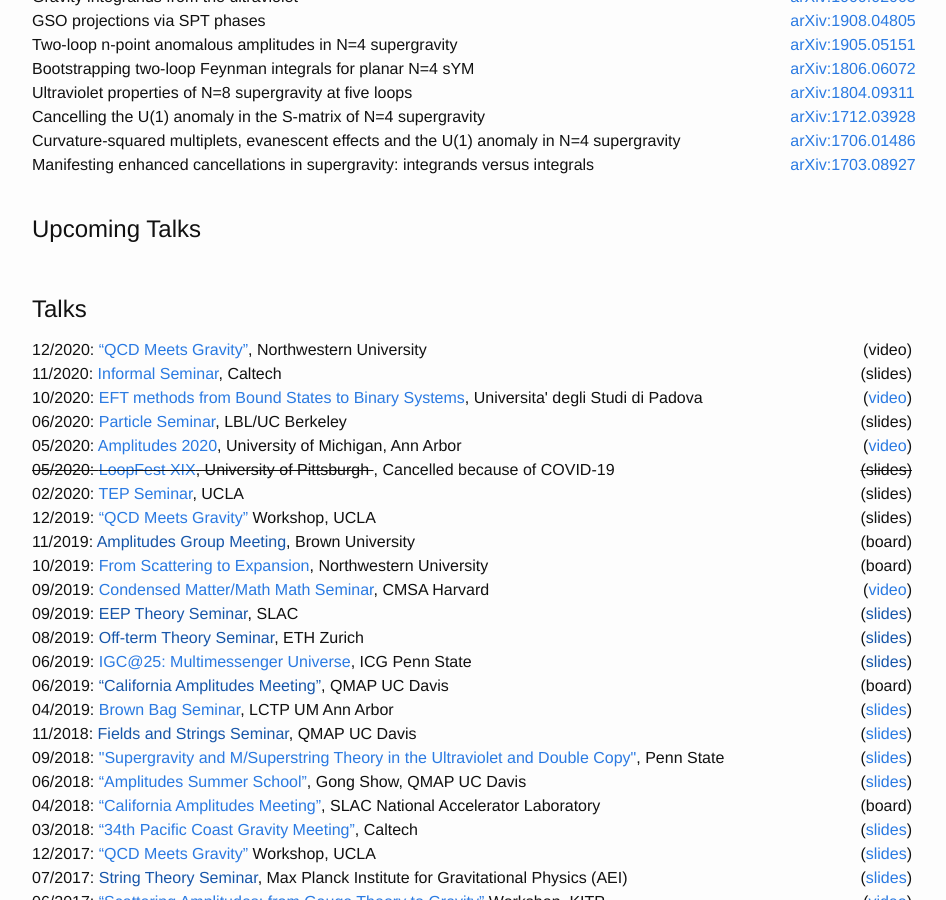
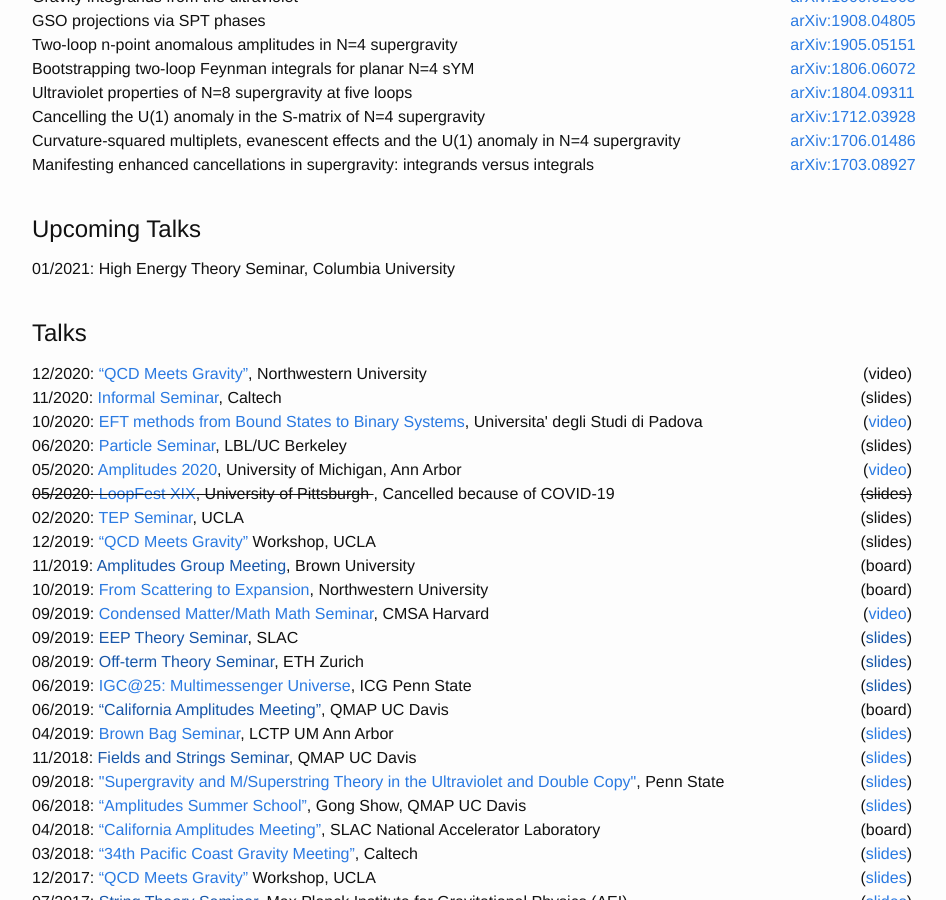
Before and after one commit to julioparra/julioparra.github.io, a Jekyll site: the page built from index.md, in a window 1280 px wide and 900 px high, scrolled down 703 px. Shown: the whole window, without its empty margins (168-1114 px from the left). Built offline with Jekyll 4.4.1, drawn with Linux system fonts in a browser that asks for light colours; nearby versions of some CDN libraries.

Commit message:
Added upcoming talk

```diff
--- a/index.md
+++ b/index.md
@@ -98,6 +98,10 @@ Office: PAB 4-737 <br>
 
 #### Upcoming Talks ####
 
+<div class="row">
+    <div class="col-10"> 01/2021: High Energy Theory Seminar,  Columbia University </div>
+    <div class="col-2" style="text-align:right"> </div>
+</div>
 
 <br>
 
```
